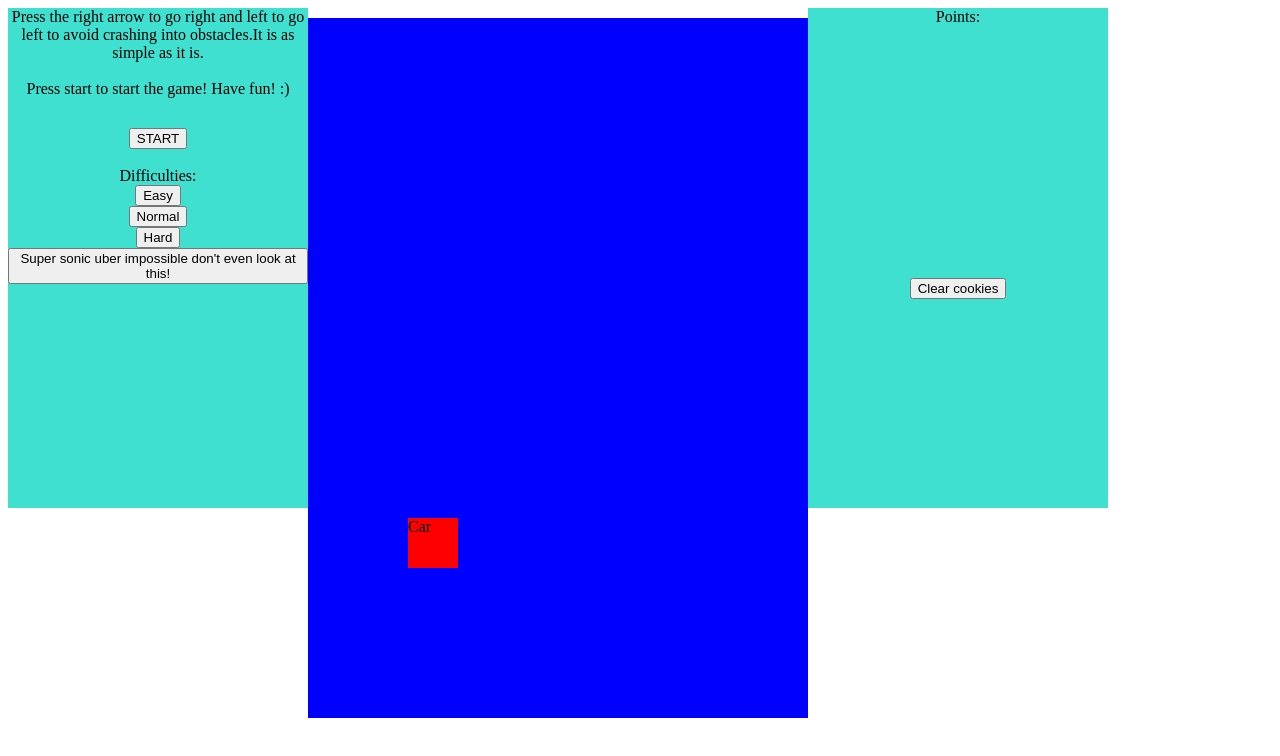
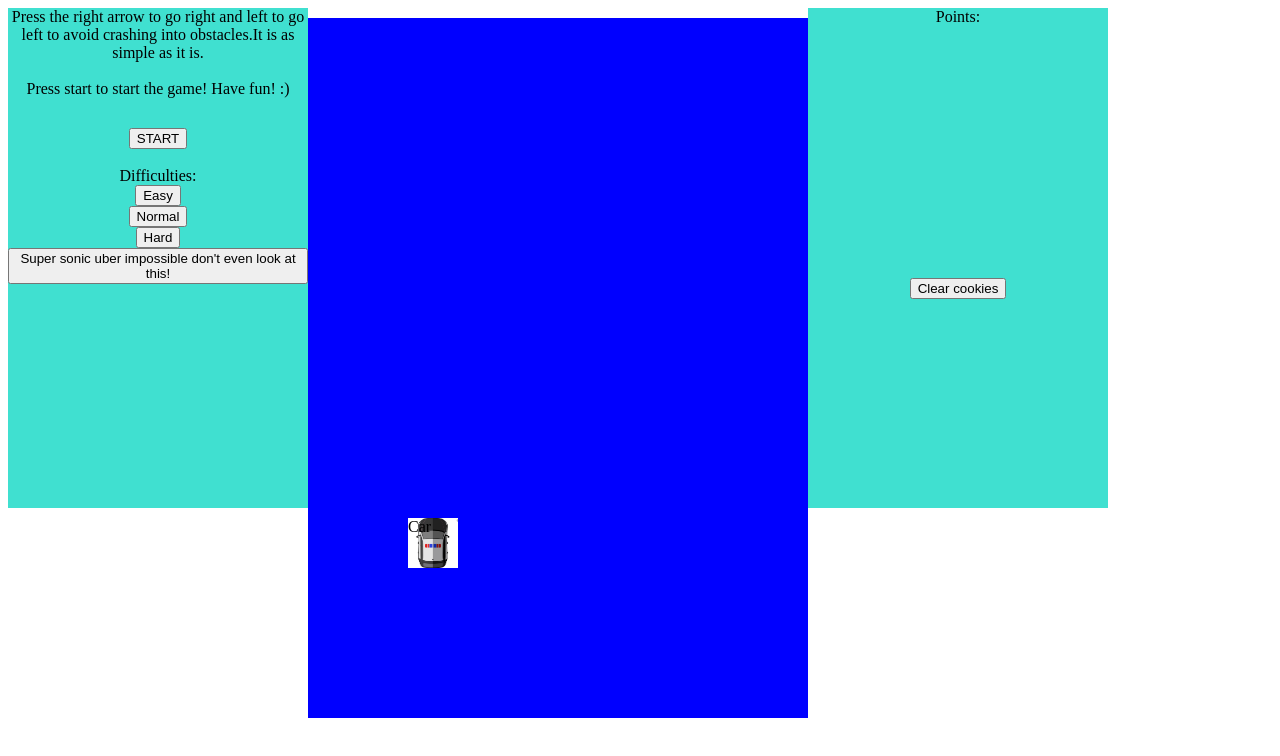
Before and after one commit to AdamMaichrzik/Spliterio, a plain HTML site: page car.html in a window 1280 px wide. Drawn offline with Linux system fonts and the light colour scheme.

Commit message:
Car photo

```diff
--- a/car.html
+++ b/car.html
@@ -48,7 +48,9 @@
         margin-left: 100px;
         width: 50px;
         height: 50px;
-        background-color: red;
+        background-image: url(/carPhoto.png);
+        background-repeat: no-repeat;
+        background-size: 100% 100%;
     }
     .streetPart
     {
```
Also changed, not shown: carPhoto.png (added), obstaclePhoto.png (added), 1 other file.
